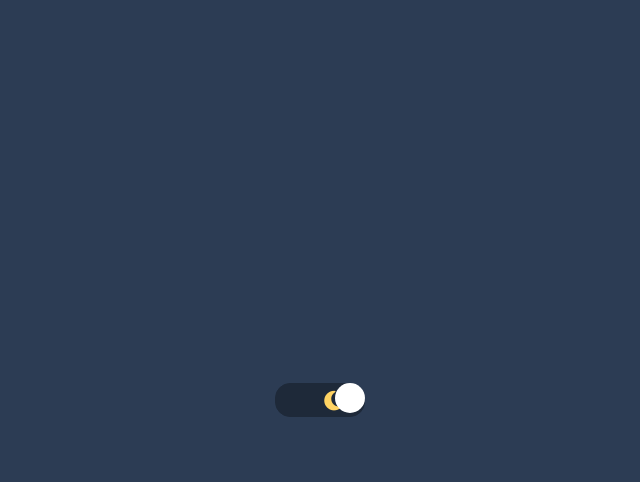
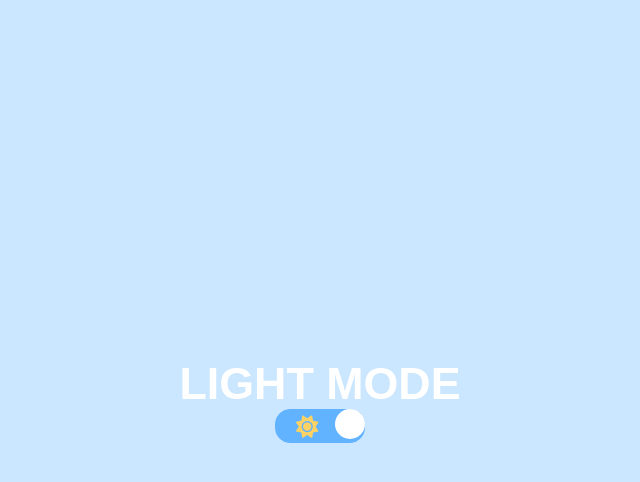
Before and after one commit to NassimBourebia/DarkMode, a plain HTML site: page index.html in a window 1280 px wide. Both pictures are taken after a click on the element 640 px from the left and 400 px from the top of the page. Shown: the whole page, without its empty margins (320-960 px from the left). Drawn offline with Linux system fonts and the light colour scheme.

Commit message:
add function for change color

```diff
--- a/index.html
+++ b/index.html
@@ -11,10 +11,10 @@
 </head>
 <body>
     <div class="container">
+        <h1>DARK MODE</h1>
         <div class="switch">
             <i class="fas fa-moon"></i>
             <div class="btn">
-
             </div>
         </div>
     </div>
--- a/script.js
+++ b/script.js
@@ -15,8 +15,21 @@ const container = document.querySelector('.container');
 //le titre
 const titre = document.querySelector('h1')
 
-//Je soumets la Div switch à une action au clic
-switchBox.addEventListener('click', function(){
-    console.log('div cliqué');
-    btn.classList.toggle('btn-change')
-})
+// Je soumets la Div switch à une action au clic
+switchBox.addEventListener('click', function () {
+  console.log('div cliqué');
+  btn.classList.toggle('btn-change');
+  icone.classList.toggle('fa-moon');
+  icone.classList.toggle('fa-sun');
+  icone.classList.toggle('icone-change');
+  //La DIV switch change de couleur de fond
+  switchBox.classList.toggle('switch-change')
+  //La DIV container change de couleur de fond
+  container.classList.toggle('container-change');
+  //Je modifie le texte du titre
+  if (titre.innerHTML === "DARK MODE") {
+    titre.innerHTML = "LIGHT MODE"
+  } else {
+    titre.innerHTML = "DARK MODE"
+  }
+});
--- a/style.css
+++ b/style.css
@@ -1,17 +1,17 @@
-*{
+* {
     margin: 0;
     padding: 0;
     box-sizing: border-box;
     text-decoration: none;
 }
 
-body{
+body {
     font-size: 1.4rem;
     font-family: arial;
     color: white;
 }
 
-.container{
+.container {
     height: 100vh;
     display: flex;
     justify-content: center;
@@ -19,6 +19,11 @@ body{
     align-items: center;
     background-color: #2C3C54;
 }
+
+.container-change {
+    background-color: #CBE6FF;
+}
+
 .switch {
     width: 90px;
     height: 30px;
@@ -28,7 +33,13 @@ body{
     border: 1px solid #1E2939;
     padding: 1rem;
 }
-.btn{
+
+.switch-change {
+    background-color: #61b3ff;
+    border: 1px solid #61b3ff;
+}
+
+.btn {
     width: 30px;
     height: 30px;
     border-radius: 50%;
@@ -36,8 +47,8 @@ body{
     position: absolute;
     top: -1px;
     left: -1px;
+}
 
-}
 .switch i {
     position: absolute;
     color: #FFD363;
@@ -46,7 +57,10 @@ body{
 }
 
 .btn-change {
-
     right: -1px;
     left: auto;
 }
+
+.icone-change {
+    left: 20px;
+}
```
